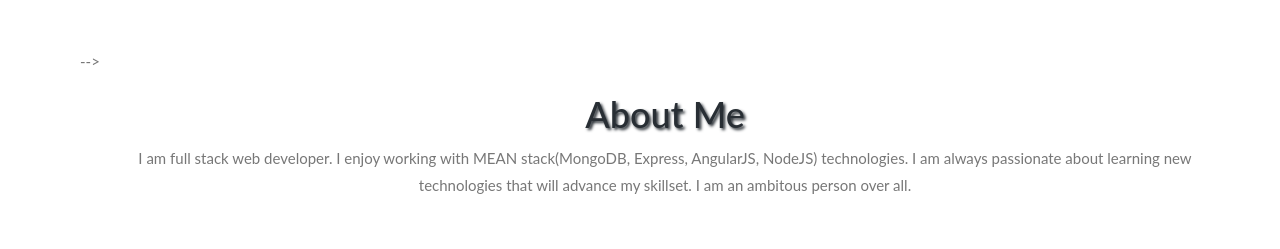
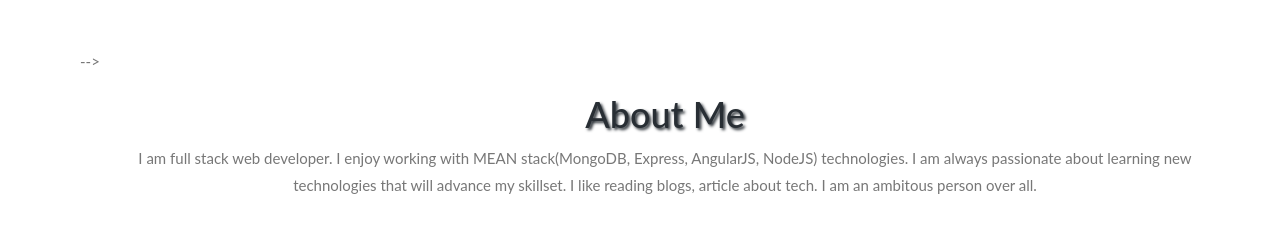
Before and after one commit to mercyg/mercyg.github.io, a website: page index.html in a window 1280 px wide. Shown: the part 802-1051 px from the top of the page. Drawn offline with nearby package versions, Linux system fonts and the light colour scheme; some packages are replaced by stand-ins of ours; files that its build step writes are made by us from their sources.

Commit message:
fix typo

```diff
--- a/index.html
+++ b/index.html
@@ -77,7 +77,7 @@
          <div class="col-xs-12 col-sm-12 ">
           <h1 class="text-center">About Me</h1>
           <p class="text-center">I am full stack web developer. I enjoy working with MEAN stack(MongoDB, Express, AngularJS, NodeJS) technologies.
-            I am always passionate about learning new technologies that will advance my skillset.
+            I am always passionate about learning new technologies that will advance my skillset. I like reading blogs, article about tech.
            I am an ambitous person over all.</p></div>
       </div>
   </div>
```
